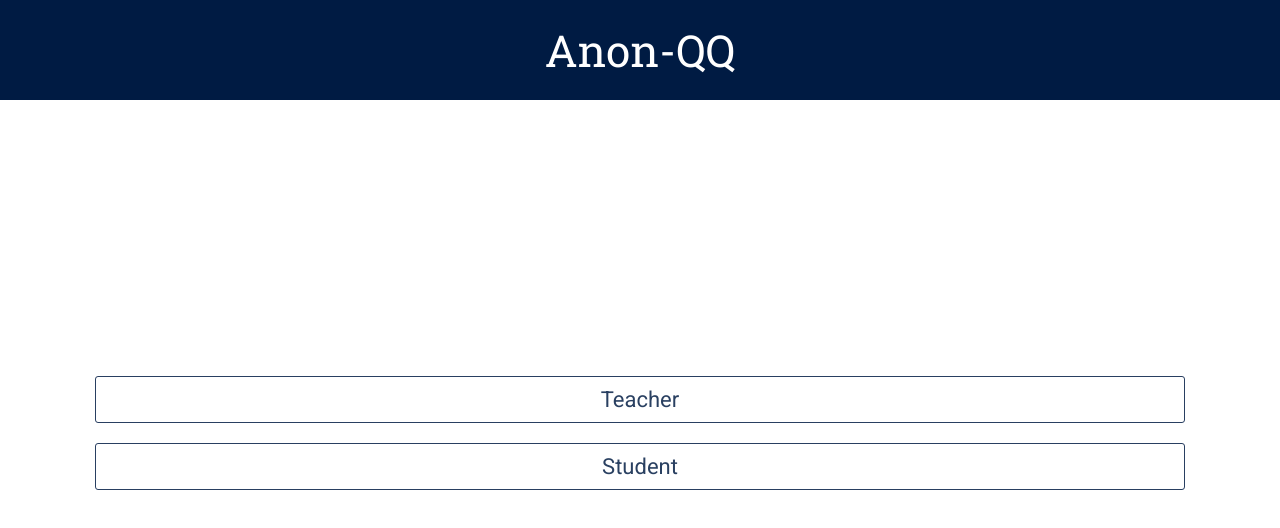
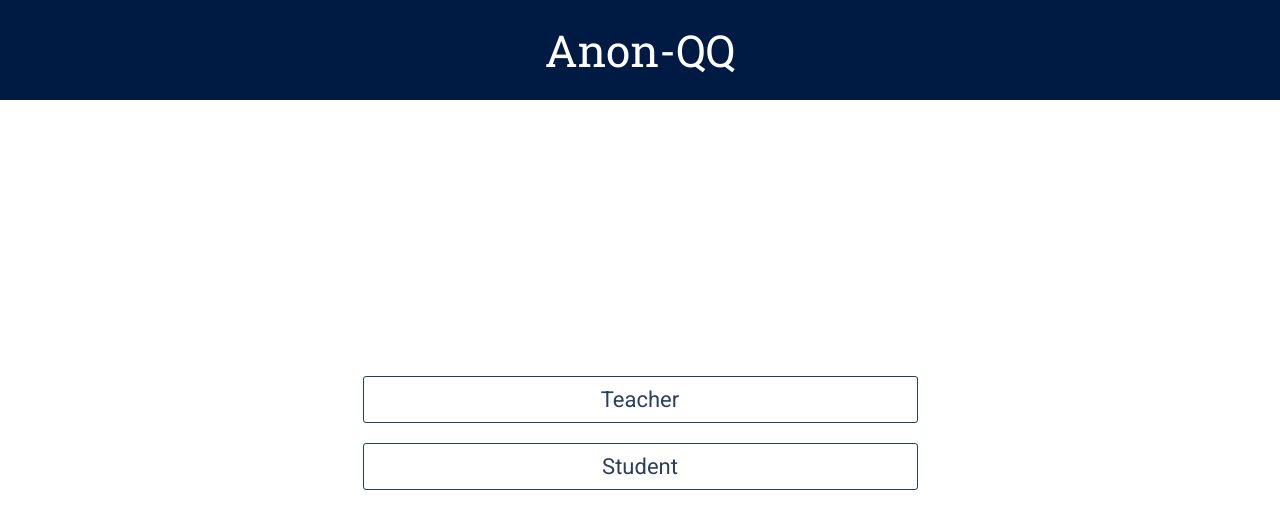
Before and after one commit to MichaelKovich/anon-qq, a React (Create React App) app: page / in a window 1280 px wide. Shown: the top 528 px of the page. Built offline with nearby package versions, Linux system fonts and the light colour scheme.

Commit message:
successfully deleting key from array

```diff
--- a/src/components/Home/Home.css
+++ b/src/components/Home/Home.css
@@ -3,9 +3,11 @@
   flex-direction: column;
   height: calc(90vh - 75px);
   justify-content: center;
+  align-items: center;
 }
 
 .Home__link {
+  width: 100%;
   margin: 10px;
   padding: 10px;
   border: 1px solid var(--black);
@@ -13,3 +15,9 @@
   text-decoration: none;
   color: var(--black);
 }
+
+@media (min-width: 576px) {
+  .Home__link {
+    width: 50%;
+  }
+}
--- a/src/components/Student/Student.css
+++ b/src/components/Student/Student.css
@@ -7,8 +7,9 @@
   outline: none;
   margin-bottom: 10px;
   padding: 20px;
-  font-family: Roboto, Oxygen, Ubuntu, Cantarell, "Open Sans", "Helvetica Neue",
+  font-family: Roboto, Oxygen, Ubuntu, Cantarell, 'Open Sans', 'Helvetica Neue',
     sans-serif;
+  font-size: 0.8rem;
 }
 
 .Student__input:focus {
--- a/src/components/Student/Student.js
+++ b/src/components/Student/Student.js
@@ -59,6 +59,16 @@ class Student extends Component {
         {disabled && (
           <form onSubmit={this.onCodeSubmitHandler}>
             <input
+              className="Student__input Student__input--code"
+              onChange={e => this.setState({ code: e.target.value })}
+              value={code}
+              type="text"
+              placeholder="Code"
+              style={{
+                fontFamily: "'Courier New', Courier, monospace"
+              }}
+            />
+            <input
               autoFocus
               className="Student__input Student__input--firstname"
               onChange={e => this.setState({ firstName: e.target.value })}
@@ -73,13 +83,7 @@ class Student extends Component {
               type="text"
               placeholder="Last Name"
             />
-            <input
-              className="Student__input Student__input--code"
-              onChange={e => this.setState({ code: e.target.value })}
-              value={code}
-              type="text"
-              placeholder="Code"
-            />
+
             <button
               style={{
                 display: 'none'
```
Also changed, not shown: 1 other file (tests, documents, lock files or other folders).
